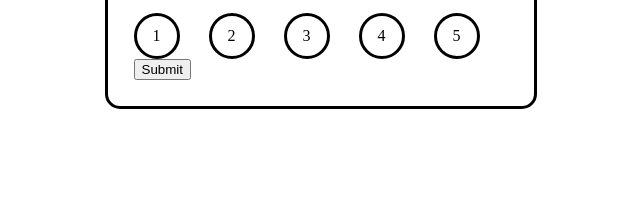
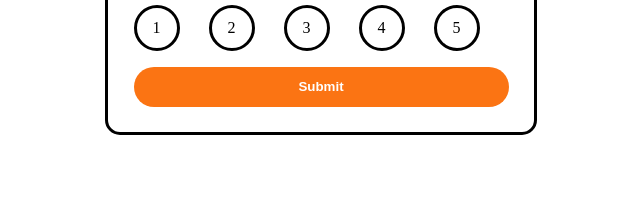
Before and after one commit to leebz45/Interactive-Rating-Component, a plain HTML site: page index.html in a window 1280 px wide. Shown: the part 328-551 px from the top of the page, without its empty margins (319-959 px from the left). Drawn offline with Linux system fonts and the light colour scheme.

Commit message:
Adjust button color and shape

```diff
--- a/style.css
+++ b/style.css
@@ -16,12 +16,23 @@ p {
     font-size; 15px; */
 }
 
+button {
+    width: 100%;
+    height: 2.5rem;
+    margin-top: 1rem;
+    border-radius: 1.25rem;
+    border: none;
+    background-color: hsl(25, 97%, 53%);
+    color: white;
+    font-weight: 700;
+}
+
 .star {
     width: 2.5rem;
     height: 2.5rem;
     display: grid;
     place-items: center;
-    border-radius: 50%;
+    border-radius: 2rem;
     border: solid;
 }
 
```
